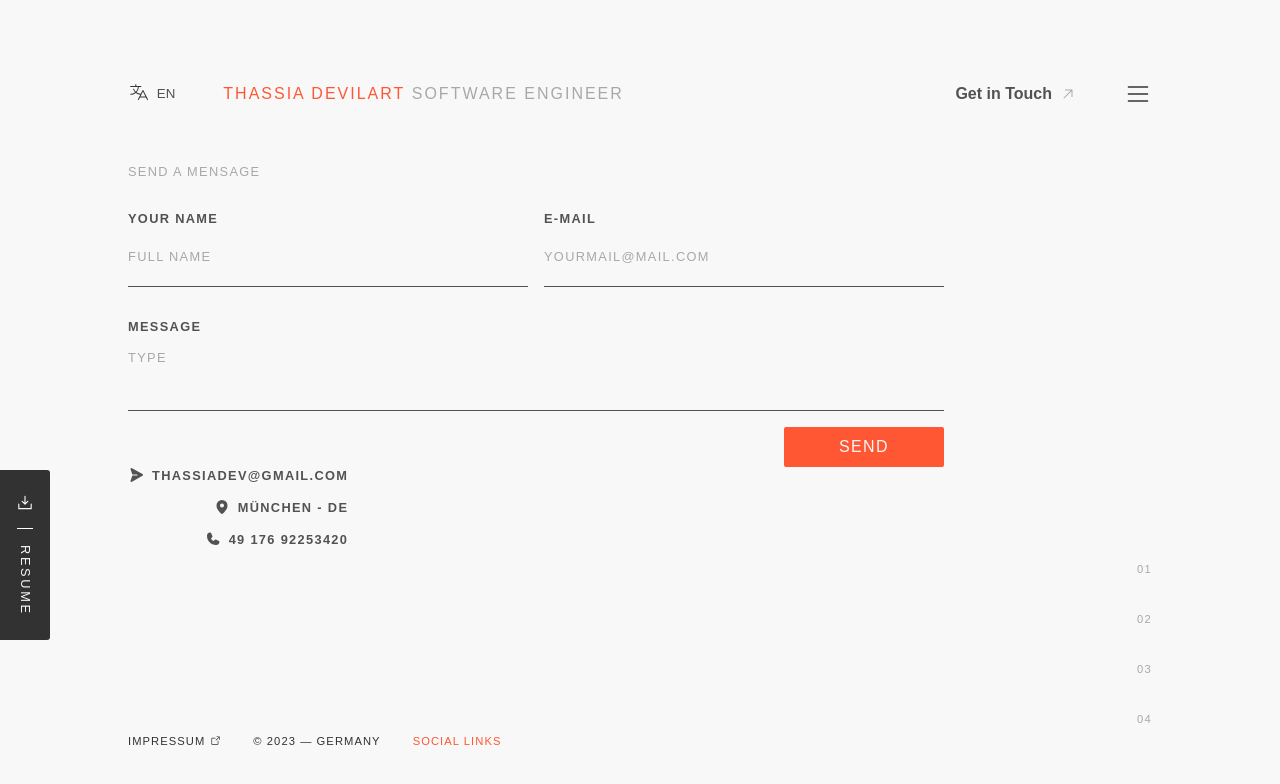
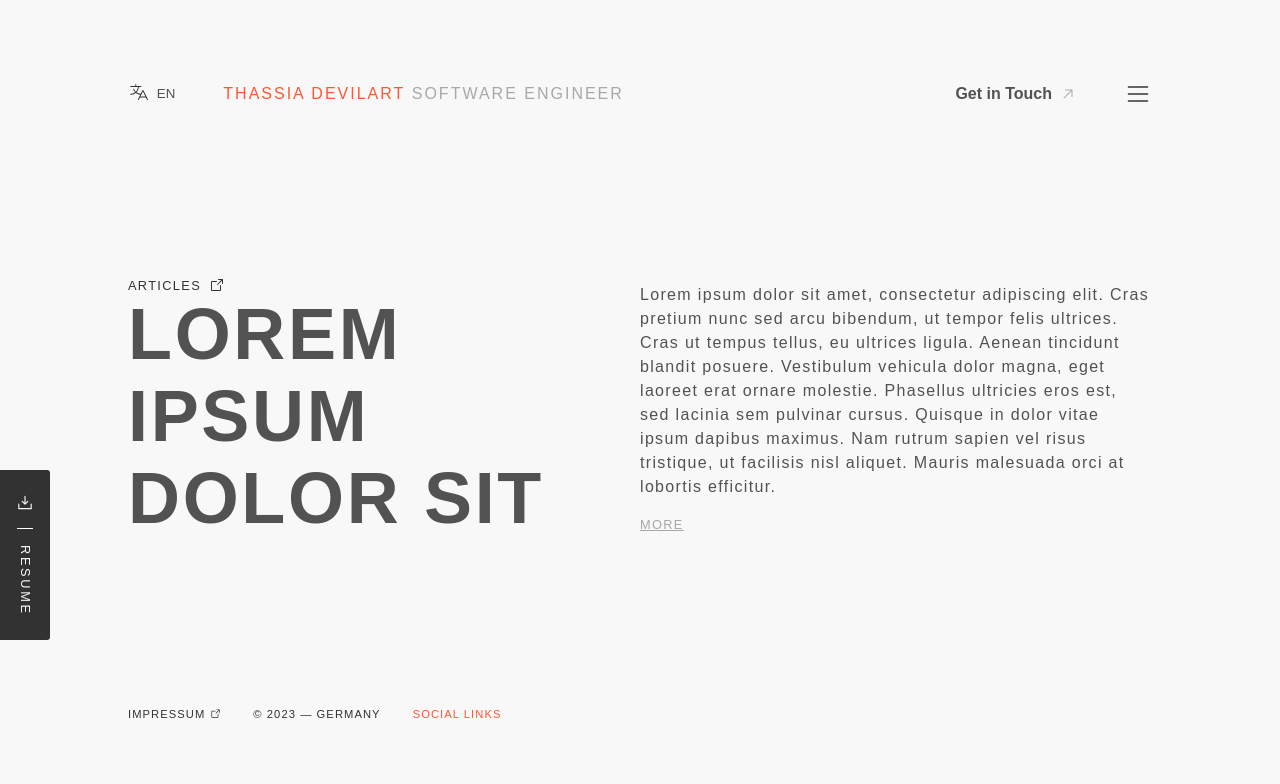
Before and after one commit to thassiadevilart/personal-website, a React (Vite) app: page / in a window 1280 px wide. Shown: the top 784 px of the page. Built offline with nearby package versions, Linux system fonts and the light colour scheme.

Commit message:
feat: create component ARTICLES HOME

```diff
--- a/src/components/App.jsx
+++ b/src/components/App.jsx
@@ -1,8 +1,7 @@
 import styles from './App.module.css'
 import { Header } from './Header'
 import { Footer } from './Footer'
-import { Pagination } from './Pagination'
-import { GetInTouch } from './GetInTouch'
+import { Articles } from './Articles'
 import { ButtonDownloadCV } from './ButtonDownloadCV'
 
 export function App(){
@@ -15,12 +14,11 @@ export function App(){
             </header>
 
             <section className={styles.mainContent}>
-                <GetInTouch/>
+                <Articles/>
             </section>
 
             <footer className={styles.Footer}>
                 <Footer />
-                <Pagination />
             </footer>
         </main>
     )
--- /dev/null
+++ b/src/components/Articles.jsx
@@ -0,0 +1,22 @@
+import styles from './Articles.module.css';
+import{ArrowSquareOut} from "@phosphor-icons/react";
+
+export function Articles(){
+    return (
+        <article className={styles.articlesWrapper} >
+            <div className={styles.firstColumn} >
+                <a href="">
+                    Articles
+                    <ArrowSquareOut size={16} />
+                </a>
+                <h1>Lorem ipsum dolor sit</h1>
+            </div>
+
+            <div className={styles.secondColumn}>
+                <p>Lorem ipsum dolor sit amet, consectetur adipiscing elit. Cras pretium nunc sed arcu bibendum, ut tempor felis ultrices. Cras ut tempus tellus, eu ultrices ligula. Aenean tincidunt blandit posuere. Vestibulum vehicula dolor magna, eget laoreet erat ornare molestie. Phasellus ultricies eros est, sed lacinia sem pulvinar cursus. Quisque in dolor vitae ipsum dapibus maximus. Nam rutrum sapien vel risus tristique, ut facilisis nisl aliquet. Mauris malesuada orci at lobortis efficitur.</p>
+
+                <a href="">More</a>
+            </div>
+        </article>
+    )
+}
--- /dev/null
+++ b/src/components/Articles.module.css
@@ -0,0 +1,52 @@
+.articlesWrapper{
+    display: flex;
+    align-items: center;
+    justify-content: space-between;
+    flex-wrap: wrap;
+}
+
+.firstColumn{
+    width: 50%;
+
+    a{
+        display: flex;
+        align-items: center;
+        gap: 0.5rem;
+
+        color: var(--color-gray-dark);
+
+        text-transform: uppercase;
+        font-size: 0.8rem;
+        letter-spacing: 1pt;
+    }
+
+    h1{
+        font-size: 4.5rem;
+        text-transform: uppercase;
+        letter-spacing: 2pt;
+
+        color: var(--color-gray-medium);
+    }
+}
+
+.secondColumn{
+    width: 50%;
+
+    p{
+        font-size: 1rem;
+        letter-spacing: 1pt;
+        line-height: 1.5rem;
+
+        color: var(--color-gray-medium);
+        margin-bottom:1rem;
+    }
+
+    a{
+        text-transform: uppercase;
+        text-decoration: underline;
+        font-size: 0.8rem;
+        letter-spacing: 1pt;
+
+        color: var(--color-gray-light);
+    }
+}
--- a/src/components/Pagination.jsx
+++ /dev/null
@@ -1,34 +0,0 @@
-import {UserState} from "react";
-import styles from "./Pagination.module.css"
-
-export function Pagination() {
-
-    return(
-        <div className={styles.positioning} >
-            <div className={styles.contentWrapper}>
-                <div className={styles.content}>
-                    <span>01</span>
-                    <span>
-                        Articles <br/>
-                        Home
-                    </span>
-                </div>
-
-                <div className={styles.content}>
-                    <span>02</span>
-                    <span>About me</span>
-                </div>
-
-                <div className={styles.content}>
-                    <span>03</span>
-                    <span>Projects</span>
-                </div>
-
-                <div className={styles.content}>
-                    <span>04</span>
-                    <span>Get in Touch</span>
-                </div>
-            </div>
-        </div>
-    )
-}
--- a/src/components/Pagination.module.css
+++ /dev/null
@@ -1,33 +0,0 @@
-.content{
-    height: 50px;
-
-    display: flex;
-    flex-direction: column;
-    align-items: end;
-
-    color: var(--color-gray-light);
-
-    text-transform: uppercase;
-    letter-spacing: 1pt;
-    font-size: 0.7rem;
-    text-align: left;
-    font-weight: 400;
-
-    & :first-child{
-        padding-left: 40px;
-        cursor: pointer;
-    }
-
-    & :last-child{
-        opacity: 0;
-    }
-
-    & :hover + :last-child{
-        opacity: 100%;
-        color: var(--color-gray-dark);
-    }
-
-    &  span:hover{
-        color: var(--color-gray-dark);
-    }
-}
```
